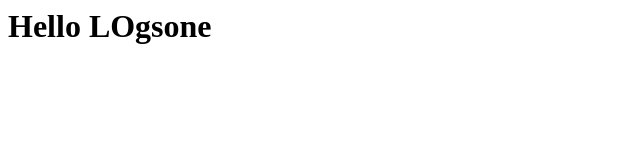
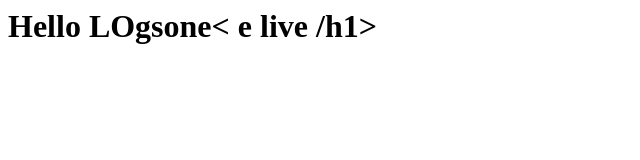
Before and after one commit to logsprr/live-git, a plain HTML site: page index.html in a window 1280 px wide. Shown: the whole page, without its empty margins (0-640 px from the left). Drawn offline with Linux system fonts and the light colour scheme.

Commit message:
Alteração index.html

```diff
--- a/index.html
+++ b/index.html
@@ -1 +1 @@
-<h1>Hello LOgsone</h1>
+<h1>Hello LOgsone< e live /h1>
```
